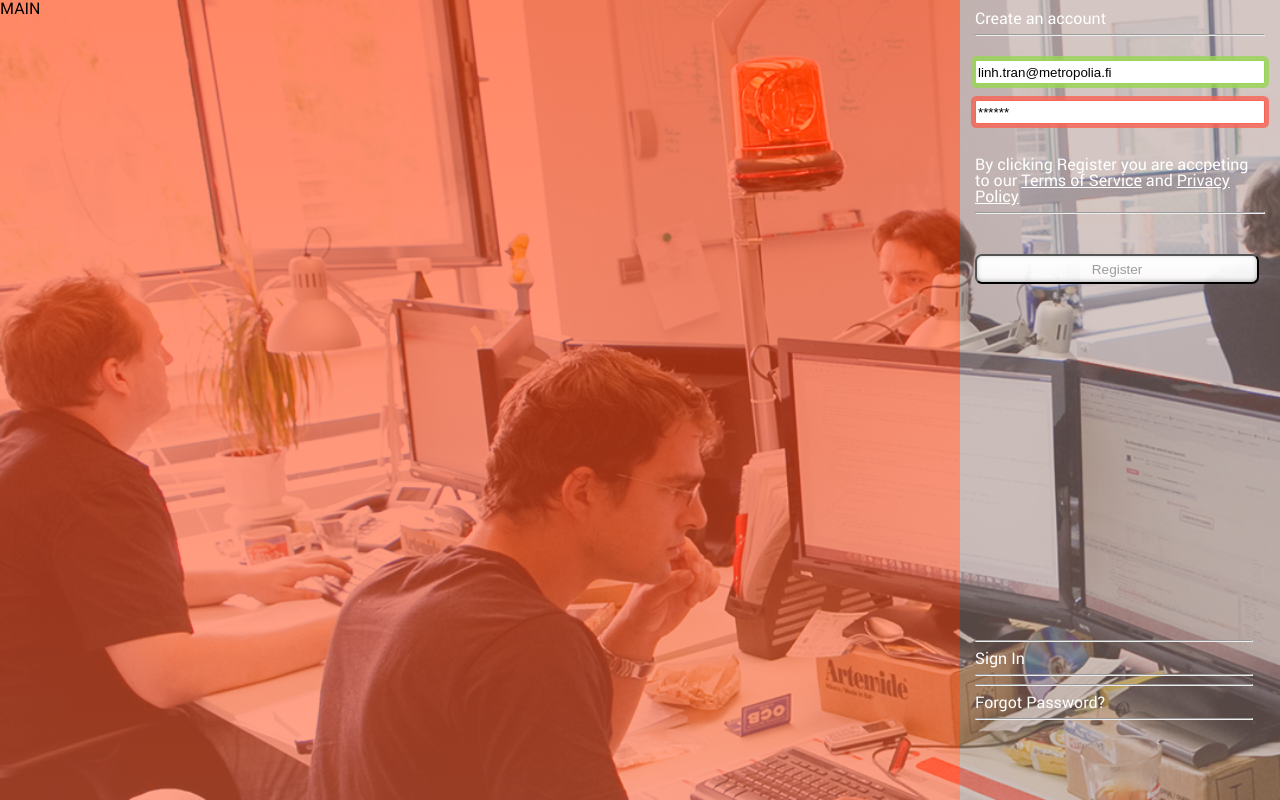
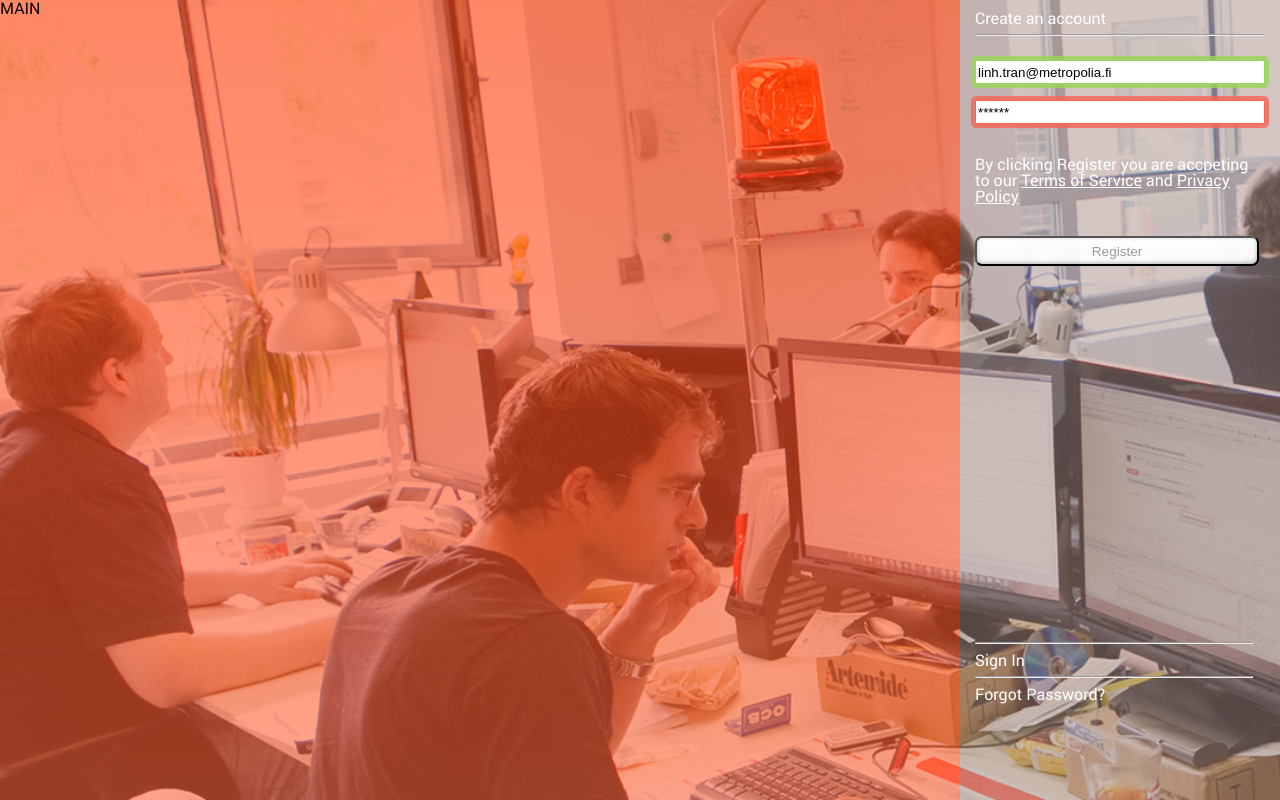
Before and after one commit to fuksi/pcal, a plain HTML site: page login.html in a window 1280 px wide. Drawn offline with Linux system fonts and the light colour scheme.

Commit message:
modified margin at sidebar

```diff
--- a/login.html
+++ b/login.html
@@ -19,7 +19,7 @@
 
 <div class="sidebar">
 	<div class="sb_content">
-		<p>Create an account</p>
+		<p id="p1">Create an account</p>
 
 		<br>
 
@@ -39,9 +39,9 @@
 
 		<div class="bottom">
 			<div class="container">
-				<hr>
+
 				<p>Sign In</p>
-				<hr>
+
 				<p>Forgot Password?</p>
 			</div>
 		</div>
--- a/sass/style.scss
+++ b/sass/style.scss
@@ -104,5 +104,5 @@ text-align: center;
 
 .container {
 	position: absolute;
-	margin-top: 120%;  // NEED TO BE FIXXED !!!!
+	margin-top: 127%;
 }
--- a/script/login.js
+++ b/script/login.js
@@ -1,3 +1,6 @@
 $(document).ready(function() {
-	$(".sb_content p").append("<hr>");
+	$(".sb_content #p1").append("<hr>");
+	$(".container p").prepend("<hr>");
+	//$(".container p").append("<hr>");
+
 });
```
Also changed, not shown: stylesheets/style.css.
